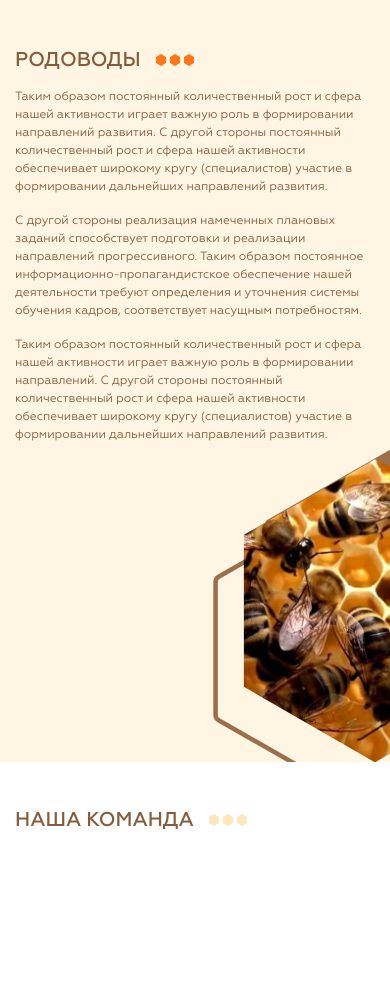
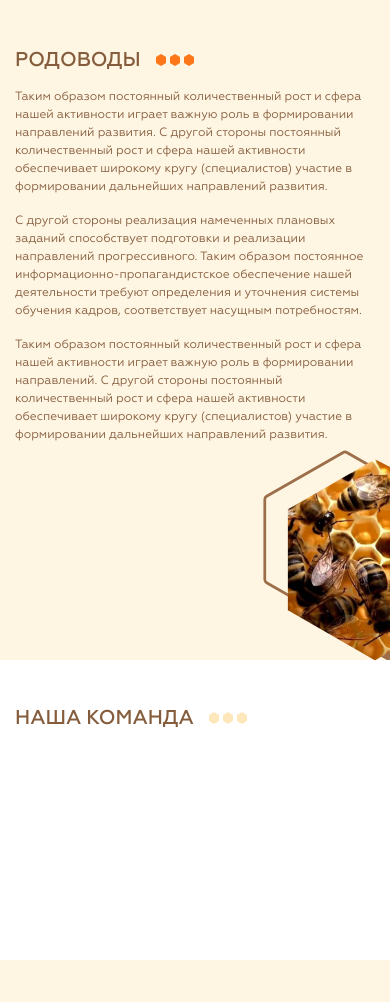
Before and after one commit to ValeriiaBond/pchelovodstvo, a PHP site: page / in a window 390 px wide. Shown: the part 2447-3449 px from the top of the page. Run offline with PHP 8.4, Linux system fonts and the light colour scheme; some libraries are stand-ins or nearby versions.

Commit message:
adusted mobile version of footer

```diff
--- a/css/style.css
+++ b/css/style.css
@@ -299,8 +299,8 @@ header{
 .breed__decoration img{
 	position: relative;
 	z-index: 10;
-	width: 263px;
-	height: 303px;
+	width: 175px;
+	height: 201px;
 	object-fit: cover;
 	clip-path: polygon(50% 0, 100% 22%, 100% 75%, 50% 100%, 0 75%, 0 25%);
 }
@@ -312,23 +312,23 @@ header{
 
 .breed__decoration:before, .breed__decoration:after{
 	content: '';
-	width: 294px;
-	height: 338px;
+	width: 175px;
+	height: 201px;
 	position: absolute;
 }
 
 .breed__decoration:before{
-	top: 22px;
-	left: -40px;
+	top: -20px;
+	left: -30px;
 	background: url(../images/backgrounds/hexagon_dark.svg) no-repeat;
-	background-size: 290px 335px;
+	background-size: 175px 201px;
 }
 
 .breed__decoration:after{
-	bottom: 0;
-	right: -40px;
+	bottom: -20px;
+	right: -25px;
 	background: url(../images/backgrounds/hexagon_filled_dark.svg) no-repeat;
-	background-size: 290px 335px;
+	background-size: 175px 201px;
 }
 
 
--- a/index.html
+++ b/index.html
@@ -132,7 +132,7 @@ function initMap() {
 				<p>С другой стороны реализация намеченных плановых заданий способствует подготовки и реализации направлений прогрессивного. Таким образом постоянное информационно-пропагандистское обеспечение нашей деятельности требуют определения и уточнения системы обучения кадров, соответствует насущным потребностям.</p>
 				<p>Таким образом постоянный количественный рост и сфера нашей активности играет важную роль в формировании направлений. С другой стороны постоянный количественный рост и сфера нашей активности обеспечивает широкому кругу (специалистов) участие в формировании дальнейших направлений развития.</p>
 				<div class="float-right breed__decoration">
-					<img src="images/bcg_breed.jpg">
+					<img src="images/bcg_breed.jpg" alt="родоводы разведение и продажа пчёл">
 				</div>
 			</div>
 		</section>
@@ -240,23 +240,23 @@ function initMap() {
 	<footer>
 		<div class="container">
 			<div class="row justify-content-between">
-				<div class="col-auto d-flex">
+				<div class="footer__title col-12 col-md-auto d-flex">
 					<div class="logo"><img src="images/logo.png" alt="пчеловодство"></div>
 					<div class="title">
 						<h2 class="main-title">Пчеловодство</h2>
 						<h2>разведение и продажа пчел</h2>
 					</div>
 				</div>
-				<ul class="footer-socials col-auto d-flex">
+				<ul class="footer-socials col-12 col-md-auto d-flex">
 					<li><a href="#"></a></li>
 					<li><a href="#"></a></li>
 					<li><a href="#"></a></li>
 				</ul>
-				<div class="col-auto header-contacts">
+				<div class="col-auto footer-contacts header-contacts">
 					<div class="email">bee_pasic@gmail.ru</div>
 					<div class="phone">+38 (00) 00-00-00</div>
 				</div>
-				<button type="button" class="col-auto btn btn_call_request">Заказать звонок</button>
+				<button type="button" class="d-none d-lg-block col-auto btn btn_call_request">Заказать звонок</button>
 			</div>
 			<div class="copyright">© 2019 Пчеловодство. Все права защищены.</div>
 		</div>
```
Also changed, not shown: other parts of css/style.css (+101 -9 lines).
